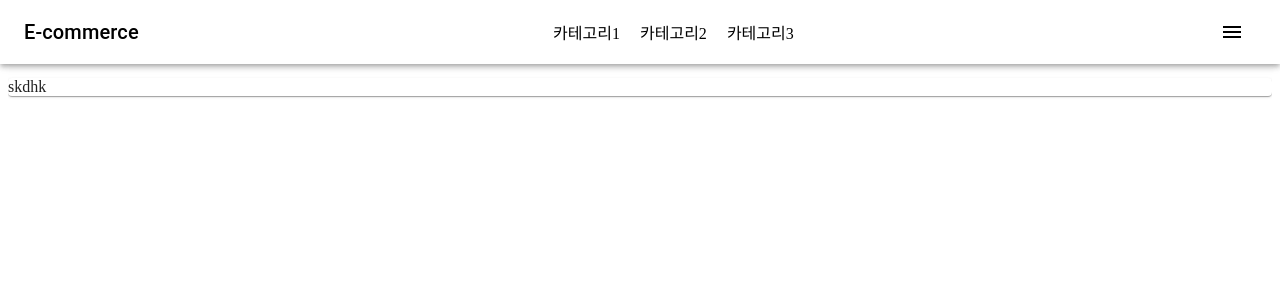
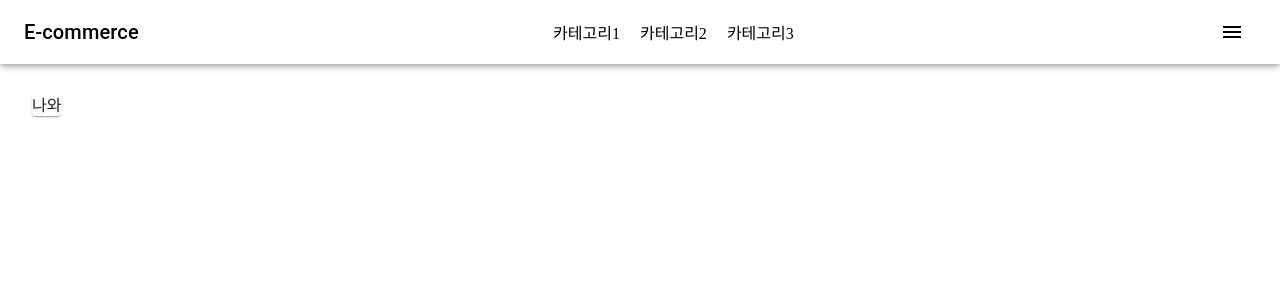
Before and after one commit to onlyhappiness/ui-design-study, a Next.js app in the folder e-commerce/: page / in a window 1280 px wide. Shown: the top 300 px of the page. Built offline with nearby package versions, Linux system fonts and the light colour scheme.

Commit message:
[ Progress ] Dashboard Page..

```diff
--- a/e-commerce/components/Home/MainHomeBanner.jsx
+++ b/e-commerce/components/Home/MainHomeBanner.jsx
@@ -1,8 +1,12 @@
 import React from 'react';
-import { Paper } from '@mui/material';
+import { Box, Card, Paper, Typography } from '@mui/material';
 
 const MainHomeBanner = () => {
-  return <Paper>skdhk</Paper>;
+  return (
+    <>
+      <Card>나와</Card>
+    </>
+  );
 };
 
 export default MainHomeBanner;
--- /dev/null
+++ b/e-commerce/components/layouts/FullLayout.jsx
@@ -0,0 +1,35 @@
+import React from 'react';
+import { experimentalStyled, Container, Box } from '@mui/material';
+import styled from 'styled-components';
+import Header from './Header/Header';
+
+const MainWrapper = styled.div`
+  display: flex;
+  min-height: 100vh;
+  overflow: hidden;
+  width: 100%;
+`;
+
+const PageWrapper = styled.div`
+  display: flex;
+  overflow: hidden;
+  padding-top: 64px;
+`;
+
+const FullLayout = ({ children }) => {
+  return (
+    <>
+      <MainWrapper>
+        <Header />
+
+        <PageWrapper>
+          <Container sx={{ paddingTop: '20px' }}>
+            <Box sx={{ minHeight: 'calc(100vh - 170px)' }}>{children}</Box>
+          </Container>
+        </PageWrapper>
+      </MainWrapper>
+    </>
+  );
+};
+
+export default FullLayout;
--- a/e-commerce/components/layouts/Header/Header.js
+++ b/e-commerce/components/layouts/Header/Header.js
@@ -11,13 +11,6 @@ import MenuIcon from '@mui/icons-material/Menu';
 
 const Header = ({ click }) => {
   return (
-    <Box
-      sx={{
-        display: 'flex',
-        flexGrow: 1,
-        // minHeight: '100vh',
-      }}
-    >
     <AppBar
       sx={{
         backgroundColor: '#fff',
@@ -38,8 +31,6 @@ const Header = ({ click }) => {
         <Box
           sx={{
             display: 'flex',
-              // justifyContent: '',
-              // p: 2,
             alignItems: 'center',
           }}
         >
@@ -60,7 +51,6 @@ const Header = ({ click }) => {
         </IconButton>
       </Toolbar>
     </AppBar>
-    </Box>
   );
 };
 
--- a/e-commerce/package.json
+++ b/e-commerce/package.json
@@ -15,7 +15,8 @@
     "@mui/material": "^5.8.4",
     "next": "12.1.6",
     "react": "18.2.0",
-    "react-dom": "18.2.0"
+    "react-dom": "18.2.0",
+    "styled-components": "^5.3.5"
   },
   "devDependencies": {
     "eslint": "8.17.0",
--- a/e-commerce/pages/_app.js
+++ b/e-commerce/pages/_app.js
@@ -1,29 +1,14 @@
-import Header from '../components/layouts/Header/Header';
-import '../styles/globals.css';
+import FullLayout from '../components/layouts/FullLayout';
+// import '../styles/globals.css';
 
+// const MyApp = ({ children }) => {
 function MyApp({ Component, pageProps }) {
   return (
-    <div
-      style={{
-        display: 'flex',
-        minHeight: '100vh',
-        overflow: 'hidden',
-        width: '100%',
-      }}
-    >
-      <Header />
-      <div
-        style={{
-          display: 'flex',
-          width: '100%',
-          // overflow: 'hidden',
-          paddingTop: '70px',
-          // padding: '10px',
-        }}
-      >
+    <>
+      <FullLayout>
         <Component {...pageProps} />
-      </div>
-    </div>
+      </FullLayout>
+    </>
   );
 }
 
--- a/e-commerce/pages/index.js
+++ b/e-commerce/pages/index.js
@@ -1,8 +1,5 @@
 import React, { useState } from 'react';
 import Head from 'next/head';
-import Image from 'next/image';
-import Header from '../components/layouts/Header/Header';
-import styles from '../styles/Home.module.css';
 import { Grid } from '@mui/material';
 import MainHomeBanner from '../components/Home/MainHomeBanner';
 
@@ -11,8 +8,6 @@ export default function Home() {
 
   return (
     <>
-      {/* <Header click={click} setClick={setClick} /> */}
-
       {/* 메인 홈 배너 */}
 
       <Grid container spacing={3}>
```
Also changed, not shown: 3 other files (tests, documents, lock files or other folders). Lines whose indentation alone changed are shown as unchanged.
